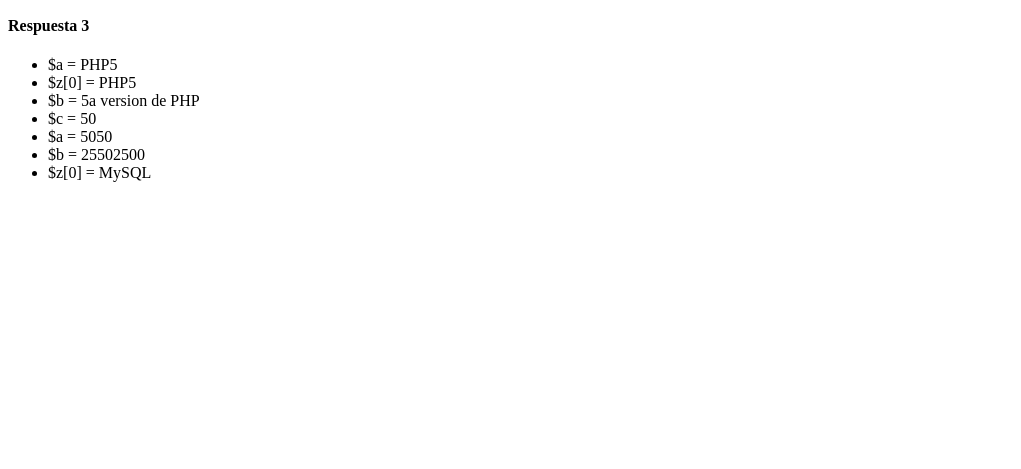
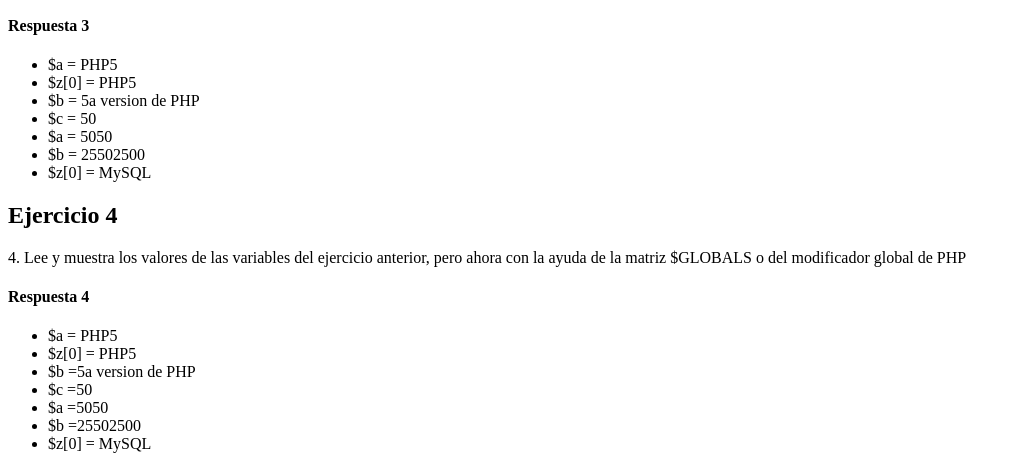
Before and after one commit to berenicelime9-ship-it/tecweb, a PHP site: page / in a window 1280 px wide. Shown: the part 1287-1756 px from the top of the page, without its empty margins (0-1021 px from the left). Before the commit the page ends 1469 px from the top, so only its background shows below. Run offline with PHP 8.4, Linux system fonts and the light colour scheme.

Commit message:
Ejercicio 4 creado y visualizado

```diff
--- a/practicas/p05/index.php
+++ b/practicas/p05/index.php
@@ -102,6 +102,29 @@
         echo '</ul>';
     ?>
 
+<h2>Ejercicio 4</h2>
+    <p>4. Lee y muestra los valores de las variables del ejercicio anterior, pero ahora con la ayuda de la matriz $GLOBALS o del modificador global de PHP </p>
+
+    <?php
+        echo '<h4>Respuesta 4</h4>';
+        echo '<ul>';
+        @$a = "PHP5";
+        echo '<li>$a = '. $GLOBALS['a'] .'</li>';
+        $z[] = &$a;
+        echo '<li>$z[0] = '. $GLOBALS['z'][0] .'</li>';
+        $b = "5a version de PHP";
+        echo '<li>$b ='. $GLOBALS['b'] .'</li>';
+        @$c = $b*10;
+        echo '<li>$c ='. $GLOBALS['c'] .'</li>';
+        $a .= $b;
+        echo '<li>$a ='. $GLOBALS['a'] .'</li>';
+        $b *= $c;
+        echo '<li>$b ='. $GLOBALS['b'] .'</li>';
+        $z[0] = "MySQL";
+        echo '<li>$z[0] = '. $GLOBALS['z'][0] .'</li>';
+        echo '</ul>';
+    ?>
+
 
 </body>
 </html>
```
